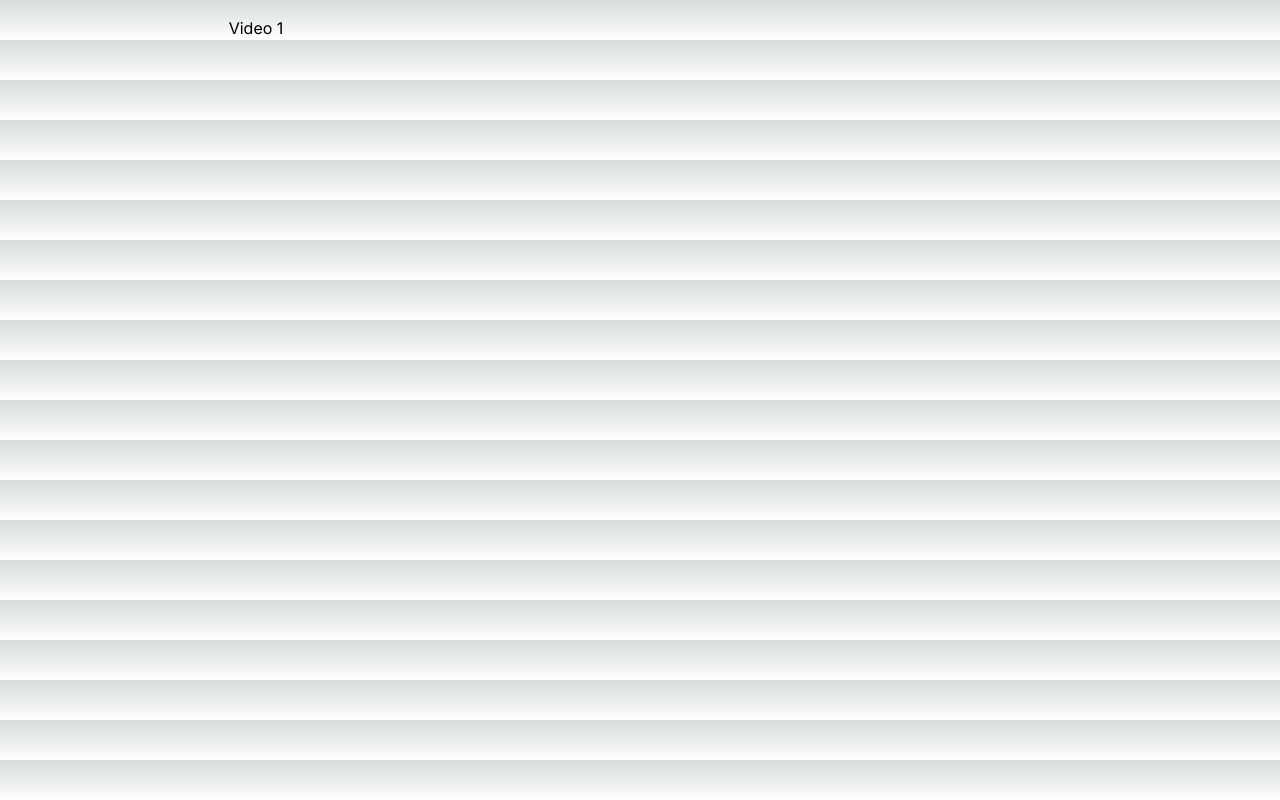
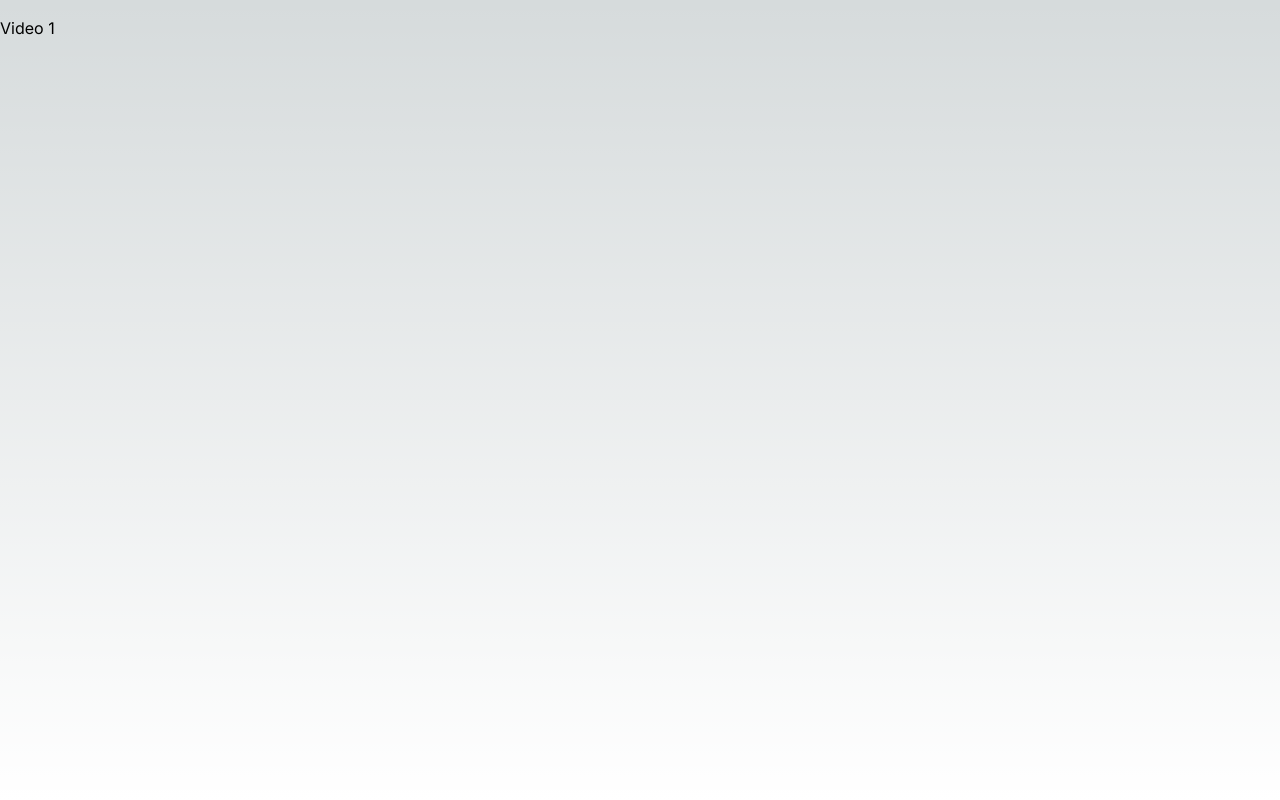
Before and after one commit to dylanvu/Tidbits, a Next.js app in the folder frontend/: page /view in a window 1280 px wide. Built offline with nearby package versions, Linux system fonts and the light colour scheme.

Commit message:
scrolling kinda done

```diff
--- a/frontend/src/components/scrollable-carousel.tsx
+++ b/frontend/src/components/scrollable-carousel.tsx
@@ -1,10 +1,11 @@
 "use client";
 import { MouseEvent as ReactMouseEvent, useRef, useState } from "react";
 import { motion, useMotionValue, useSpring, type PanInfo } from "framer-motion";
+import styles from "@/styles/components/ScrollableCarousel.module.sass";
 
 // configuration variables on the animation
-const DRAG_THRESHOLD = 150;
-const FALLBACK_WIDTH = 509;
+const DRAG_THRESHOLD = 10;
+const FALLBACK_HEIGHT = 500;
 const CURSOR_SIZE = 80;
 
 // TODO: Turn this into a prop
@@ -30,7 +31,7 @@ function ScrollableCarousel() {
     const [isDragging, setIsDragging] = useState(false);
     function handleDragSnap(
         _: MouseEvent,
-        { offset: { x: dragOffset } }: PanInfo,
+        { offset: { y: dragOffset } }: PanInfo,
     ) {
         //reset drag state
         setIsDragging(false);
@@ -51,7 +52,7 @@ function ScrollableCarousel() {
             return;
         }
 
-        let offsetWidth = 0;
+        let offsetHeight = 0;
         /*
         - start searching from currently active slide in the direction of the drag
         - check if the drag offset is greater than the width of the current item
@@ -65,34 +66,34 @@ function ScrollableCarousel() {
         ) {
             const item = itemsRef.current[i];
             if (item === null) continue;
-            const itemOffset = item.offsetWidth;
+            const itemOffset = item.offsetHeight;
 
-            const prevItemWidth =
-                itemsRef.current[i - 1]?.offsetWidth ?? FALLBACK_WIDTH;
-            const nextItemWidth =
-                itemsRef.current[i + 1]?.offsetWidth ?? FALLBACK_WIDTH;
+            const prevItemHeight =
+                itemsRef.current[i - 1]?.offsetHeight ?? FALLBACK_HEIGHT;
+            const nextItemHeight =
+                itemsRef.current[i + 1]?.offsetHeight ?? FALLBACK_HEIGHT;
 
             if (
                 (dragOffset > 0 && //dragging left
-                    dragOffset > offsetWidth + itemOffset && //dragged past item
+                    dragOffset > offsetHeight + itemOffset && //dragged past item
                     i > 1) || //not the first/second item
                 (dragOffset < 0 && //dragging right
-                    dragOffset < offsetWidth + -itemOffset && //dragged past item
+                    dragOffset < offsetHeight + -itemOffset && //dragged past item
                     i < itemsRef.current.length - 2) //not the last/second to last item
             ) {
                 dragOffset > 0
-                    ? (offsetWidth += prevItemWidth)
-                    : (offsetWidth -= nextItemWidth);
+                    ? (offsetHeight += prevItemHeight)
+                    : (offsetHeight -= nextItemHeight);
                 continue;
             }
 
             if (dragOffset > 0) {
                 //prev
-                offsetY.set(currentOffset + offsetWidth + prevItemWidth);
+                offsetY.set(currentOffset + offsetHeight + prevItemHeight);
                 setActiveSlide(i - 1);
             } else {
                 //next
-                offsetY.set(currentOffset + offsetWidth - nextItemWidth);
+                offsetY.set(currentOffset + offsetHeight - nextItemHeight);
                 setActiveSlide(i + 1);
             }
             break;
@@ -102,7 +103,7 @@ function ScrollableCarousel() {
     const mouseX = useMotionValue(0);
     const mouseY = useMotionValue(0);
 
-    function disableDragClick(e: ReactMouseEvent<HTMLAnchorElement>) {
+    function disableDragClick(e: ReactMouseEvent<HTMLDivElement>) {
         if (isDragging) {
             e.preventDefault();
             e.stopPropagation();
@@ -113,14 +114,14 @@ function ScrollableCarousel() {
         <div>
             <motion.ul
                 ref={containerRef}
-                className="flex cursor-grab items-start"
+                className="flex h-screen cursor-grab flex-col items-start"
                 style={{
-                    x: animatedY,
+                    y: animatedY,
                 }}
-                drag="x"
+                drag="y"
                 dragConstraints={{
-                    left: -(FALLBACK_WIDTH * (videos.length - 1)),
-                    right: FALLBACK_WIDTH,
+                    top: -(FALLBACK_HEIGHT * (videos.length - 1)),
+                    bottom: FALLBACK_HEIGHT,
                 }}
                 onMouseMove={({ currentTarget, clientX, clientY }) => {
                     const parent = currentTarget.offsetParent;
@@ -154,11 +155,11 @@ function ScrollableCarousel() {
                                 <div
                                     draggable={false}
                                     onClick={disableDragClick}
-                                    className={
+                                    className={`${
                                         active
                                             ? "mt-4 flex justify-center"
                                             : "hidden"
-                                    }
+                                    } ${styles.video}`}
                                 >
                                     {video.title}
                                 </div>
```
